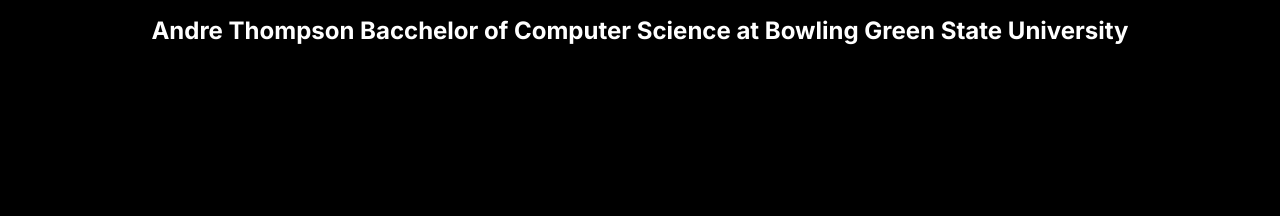
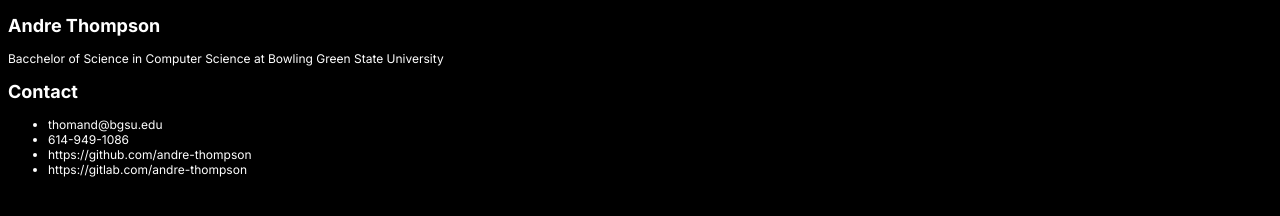
Before and after one commit to andre-thompson/resume, a plain HTML site: page index.html in a window 1280 px wide. Drawn offline with Linux system fonts and the light colour scheme.

Commit message:
contact card added with different css style

```diff
--- a/index.html
+++ b/index.html
@@ -5,10 +5,23 @@
 <head>
 	<meta name="viewport" content="width=device-width, initial-scale=1.0">
 	<title>Resume</title>
-	<link rel="stylesheet" href="main.css">
+	<link rel="stylesheet" type="text/css" href="main.css" />
 
 </head>
-<h1>Andre Thompson Bacchelor of Computer Science at Bowling Green State University</h1>
+<body>
+<section class="profile">
+<h1>Andre Thompson</h1>
+<p>Bacchelor of Science in Computer Science at Bowling Green State University</p>
+</section>
 
-
+<section class="contact">
+<h2>Contact</h2>
+   <ul>
+	<li>thomand@bgsu.edu</li>
+	<li>614-949-1086</li>
+	<li>https://github.com/andre-thompson</li>
+	<li>https://gitlab.com/andre-thompson</li>
+   </ul>
+</section>
+</body>
 </html>
--- a/main.css
+++ b/main.css
@@ -11,5 +11,5 @@ body{
 	color: white;
 }
 h1{
-	text-align: center;
+	text-align: left;
 }
```
